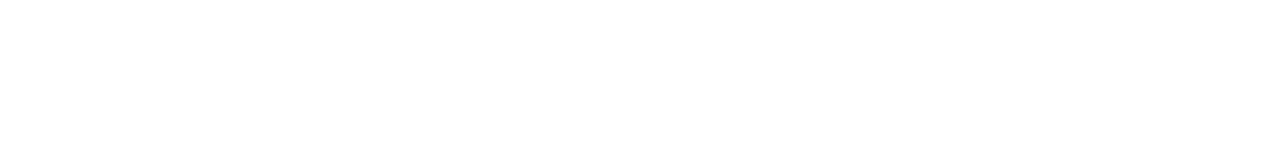
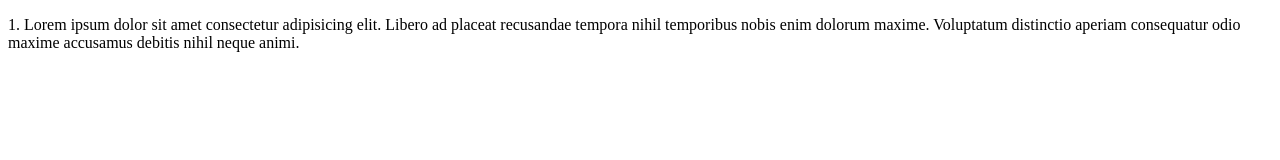
Before and after one commit to OnoprienkoArtem/git-vcs, a plain HTML site: page index.html in a window 1280 px wide. Drawn offline with Linux system fonts and the light colour scheme.

Commit message:
add file and several line

```diff
--- a/index.html
+++ b/index.html
@@ -7,5 +7,7 @@
 </head>
 <body>
 
+    <p>1. Lorem ipsum dolor sit amet consectetur adipisicing elit. Libero ad placeat recusandae tempora nihil temporibus nobis enim dolorum maxime. Voluptatum distinctio aperiam consequatur odio maxime accusamus debitis nihil neque animi.</p>
+
 </body>
 </html>
```
Also changed, not shown: arrows.txt (added), 1 other file.
